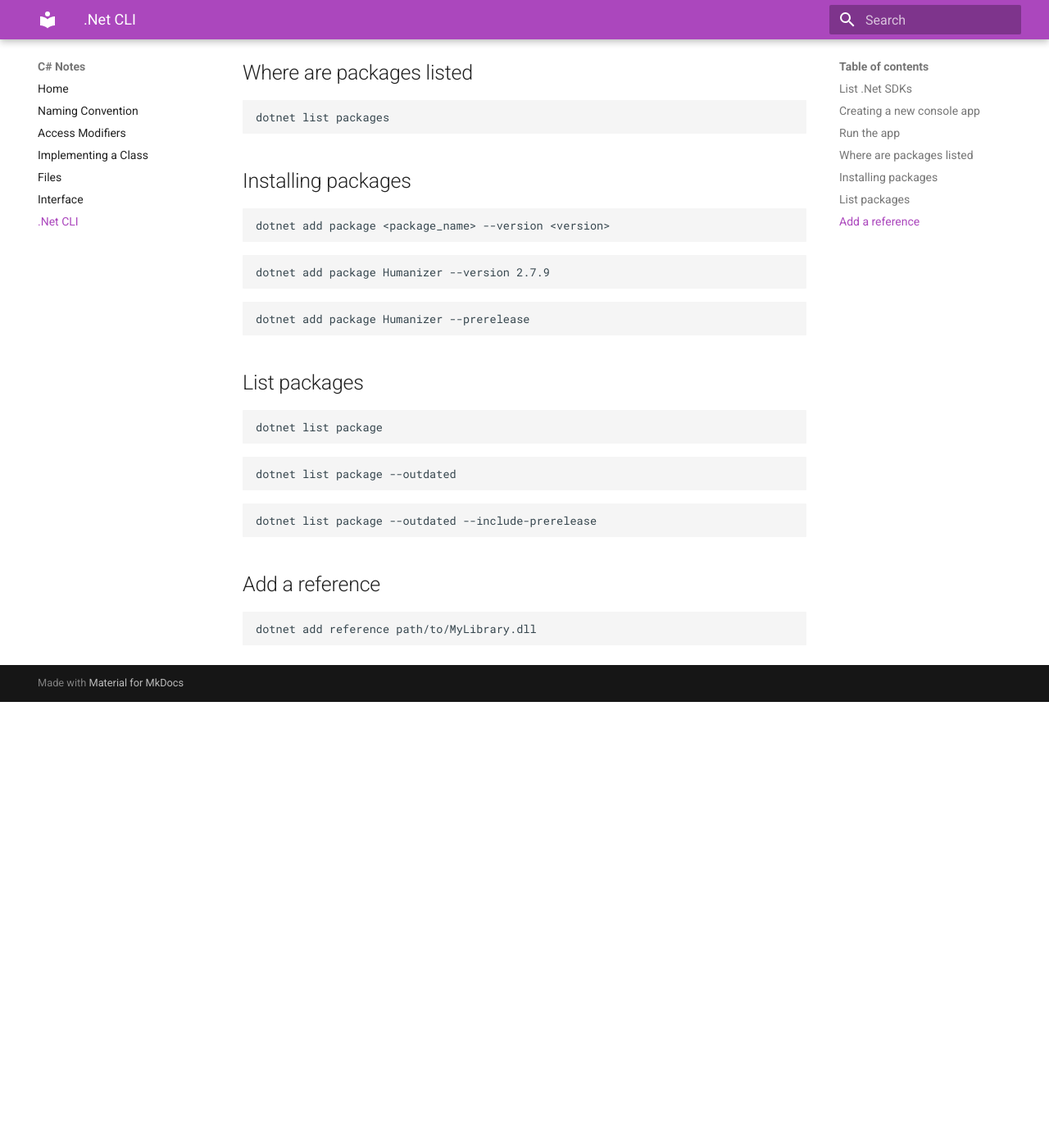
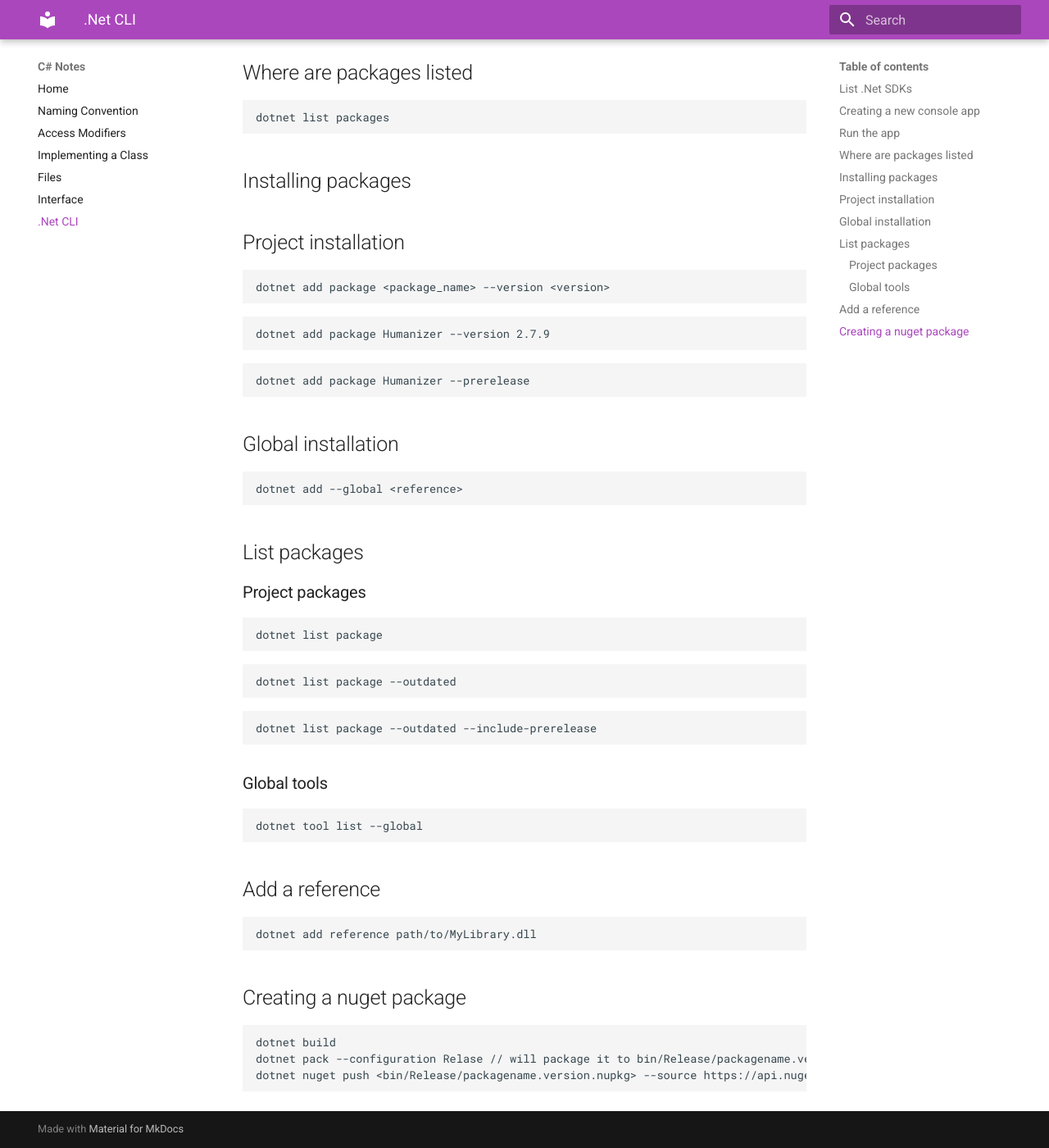
Before and after one commit to deltahedge1/c-sharp-notes, an MkDocs documentation site: the page built from docs/dot-net.md, in a window 1280 px wide and 1400 px high, scrolled down 590 px. Shown: the whole window at 82% size. Built offline with MkDocs 1.6.1 and Material for MkDocs 9.7.7, drawn with Linux system fonts in a browser that asks for light colours; before the commit the page ends 1446 px from its top, so only the background shows below that.

Commit message:
added fotnet nuget tutorial

````diff
--- a/docs/dot-net.md
+++ b/docs/dot-net.md
@@ -24,6 +24,9 @@ dotnet run
 dotnet list packages
 ```
 ## Installing packages
+
+## Project installation
+
 ```terminal
 dotnet add package <package_name> --version <version>
 ```
@@ -36,8 +39,15 @@ dotnet add package Humanizer --version 2.7.9
 dotnet add package Humanizer --prerelease
 ```
 
+## Global installation
+
+```terminal
+dotnet add --global <reference>
+```
+
 ## List packages
 
+### Project packages
 ```terminal
 dotnet list package
 ```
@@ -50,8 +60,22 @@ dotnet list package --outdated
 dotnet list package --outdated --include-prerelease
 ```
 
+### Global tools
+
+```terminal
+dotnet tool list --global
+```
+
 ## Add a reference
 
 ```terminal
 dotnet add reference path/to/MyLibrary.dll
 ```
+
+## Creating a nuget package
+
+```terminal
+dotnet build
+dotnet pack --configuration Relase // will package it to bin/Release/packagename.version.nupkg
+dotnet nuget push <bin/Release/packagename.version.nupkg> --source https://api.nuget.org/v3/index.json --api-key <api_key>
+```
````
Also changed, not shown: docs/index.md (+5 -0 lines).
